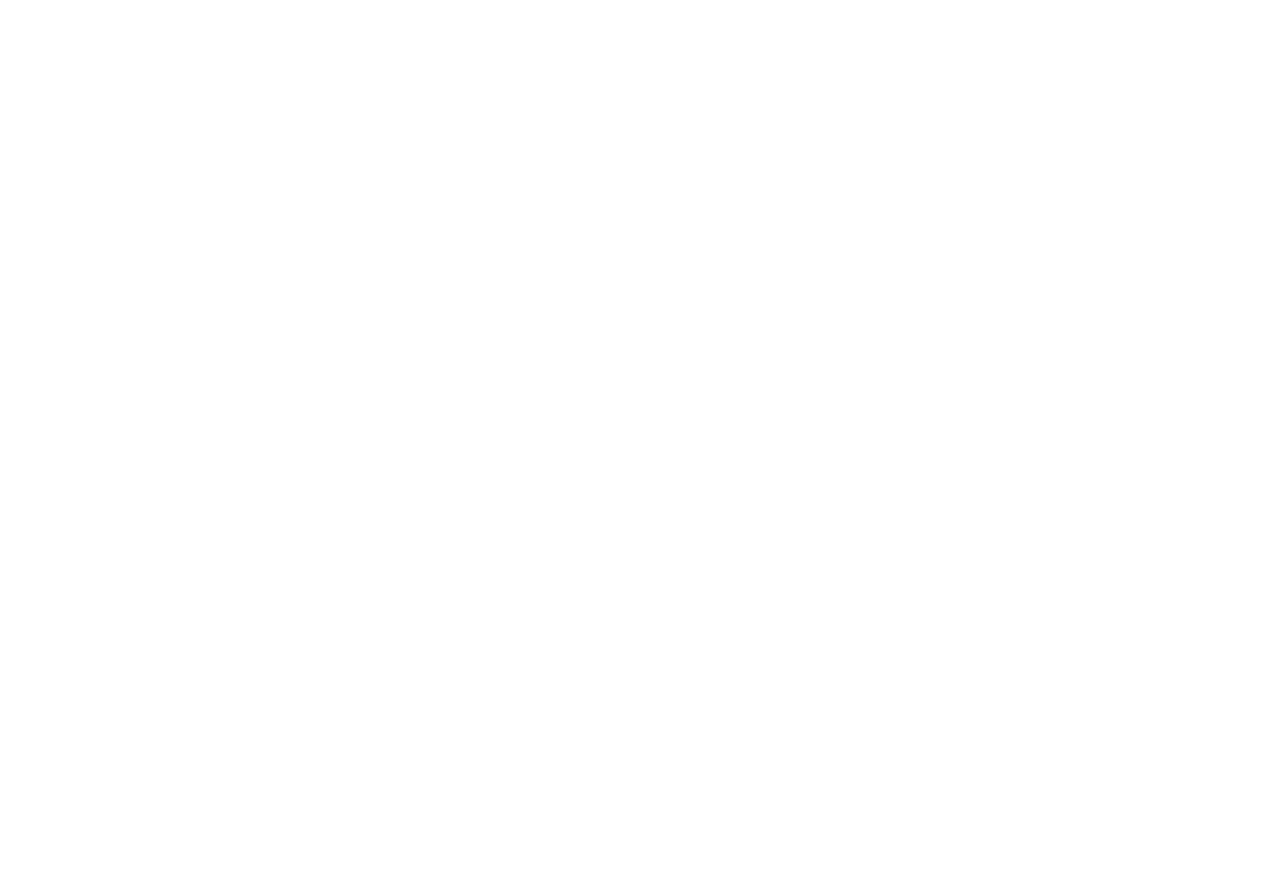
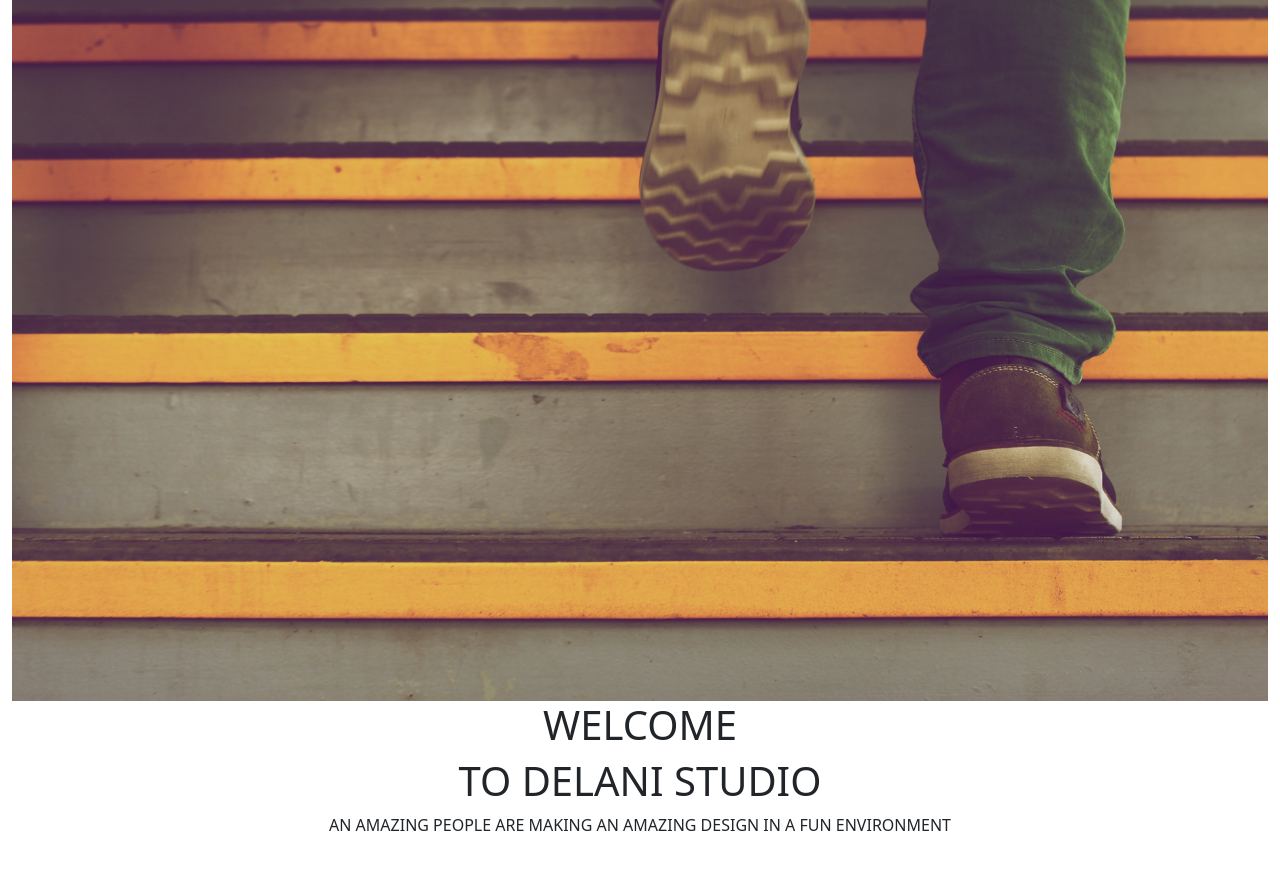
Before and after one commit to Jessicamwangi/Delani-studio, a plain HTML site: page index.html in a window 1280 px wide. Before the commit the page ends 800 px from the top, so only its background shows below. Drawn offline with nearby package versions, Linux system fonts and the light colour scheme.

Commit message:
added the landing page section

```diff
--- a/index.html
+++ b/index.html
@@ -9,6 +9,20 @@
   <title>Delani Studio.</title>
 </head>
 <body>
+  <!-- main landing page -->
+  <div class="container-fluid" id="hed">
+    <div class="row">
+        <div class="col-md-12 text-center " id="first">
+            <img src="assets/backgrounds/h_img.jpg" class="img-fluid " class="image1" alt="home page">
+            <h1><span class="space">WELCOME</span></h1>
+            <h1>TO DELANI STUDIO</h1>
+            <p><span id="pple">AN AMAZING PEOPLE ARE MAKING AN AMAZING DESIGN IN A FUN ENVIRONMENT</span> </p>
+        </div>
+        <div class="col-md-12 text-center" id="last">
+           <a href="#about"><img src="assets/mouse_click.png" class="mouse animated bounceIn infinite" class="image2" alt=""></a>
+        </div>
+    </div>
+  </div>
 
   <script src="https://code.jquery.com/jquery-3.6.0.js" integrity="sha256-H+K7U5CnXl1h5ywQfKtSj8PCmoN9aaq30gDh27Xc0jk=" crossorigin="anonymous"></script>
   <script src="js/bootstrap.js"></script>
```
